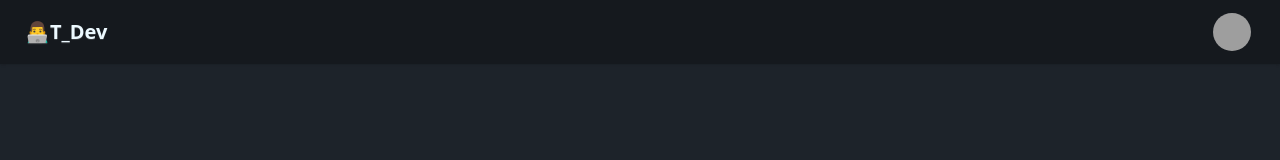
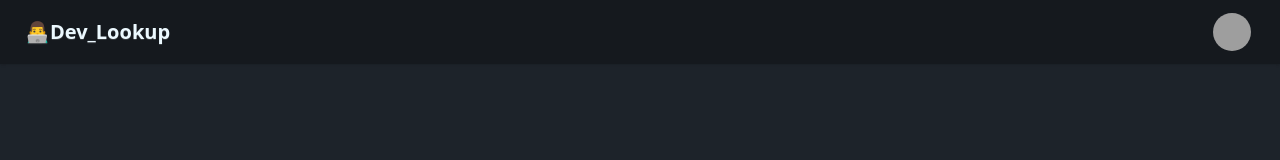
Before and after one commit to kamran8603/DevT_latest, a React (Vite) app: page / in a window 1280 px wide. Shown: the top 160 px of the page. Built offline with nearby package versions, Linux system fonts and the light colour scheme; grey boxes are pictures that could not be loaded.

Commit message:
change the name of the application

```diff
--- a/src/App.tsx
+++ b/src/App.tsx
@@ -7,7 +7,7 @@
    <>
    <div className="navbar bg-base-300 shadow-sm">
   <div className="flex-1">
-    <a className="btn btn-ghost text-xl">👨‍💻T_Dev</a>
+    <a className="btn btn-ghost text-xl">👨‍💻Dev_Lookup</a>
   </div>
   <div className="flex gap-2">
    <div className="form-control">
```
Also changed, not shown: 1 other file (tests, documents, lock files or other folders).
